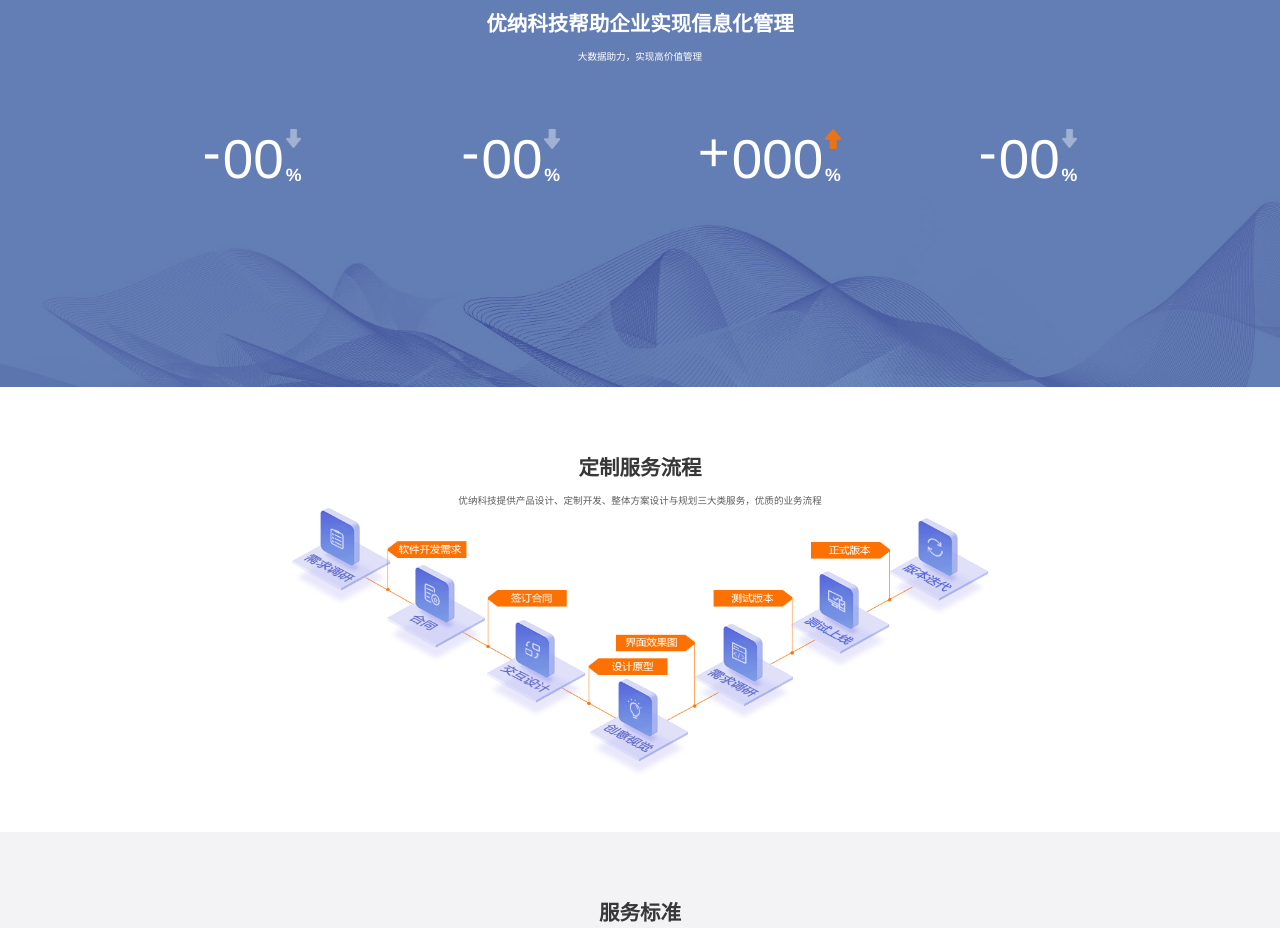
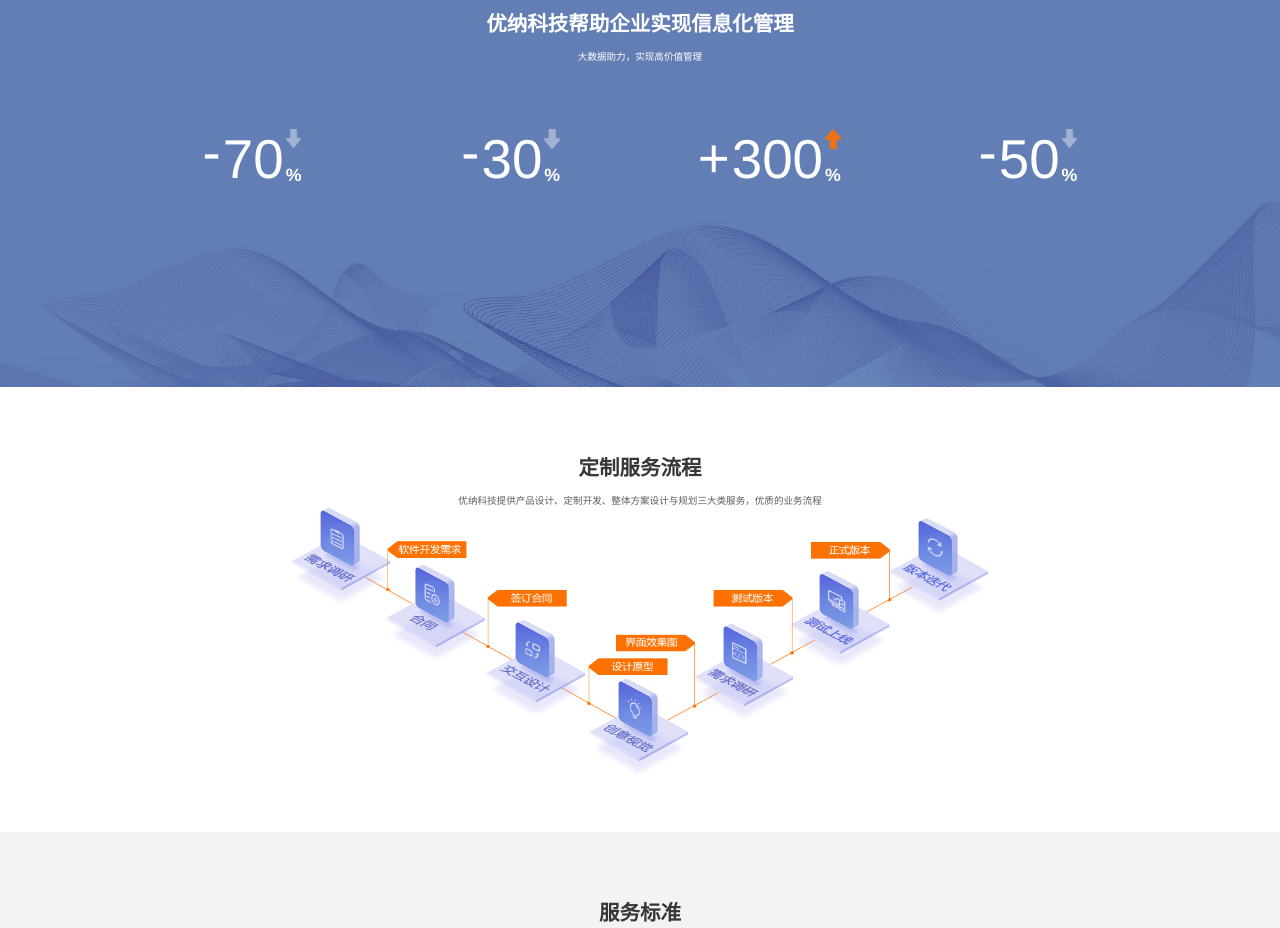
Before and after one commit to smileboyi/EagleEyeWeb, a Vue app: page /#/ in a window 1280 px wide. Shown: the part 1340-2268 px from the top of the page. Built offline with nearby package versions, Linux system fonts and the light colour scheme.

Commit message:
数字动画

```diff
--- a/src/App.vue
+++ b/src/App.vue
@@ -1,8 +1,8 @@
 <template>
-  <div id="app" class="grail w100">
-    <!-- <router-view/> -->
-    <home/>
-  </div>
+  <!-- <div id="app" class="grail w100">
+    <router-view/>
+  </div> -->
+  <home id="app"/>
 </template>
 
 <script>
--- a/src/assets/css/home.less
+++ b/src/assets/css/home.less
@@ -518,6 +518,9 @@
     .symbol1{
       line-height: 1.2rem;
       font-size: 1.4035rem;
+      &.sn3{
+        line-height: 1.5rem;
+      }
     }
     .number{
       display: inline-block;
--- a/src/components/NumAnimation.vue
+++ b/src/components/NumAnimation.vue
@@ -1,5 +1,5 @@
 <template>
-  <div class="num-box flex ovh" :id="`num${num}`"></div>
+  <div class="num-box flex ovh" :id="`num${num}`"  :data-num="`${this.num}`"></div>
 </template>
 <script>
 export default {
--- a/src/pages/home.vue
+++ b/src/pages/home.vue
@@ -156,7 +156,7 @@
 
         <div class="item">
           <div class="data dib">
-            <div class="symbol1">+</div>
+            <div class="symbol1 sn3">+</div>
             <num-animation :num=300 />
             <div class="symbol2">
               <b class="arrow-up dib"></b>
@@ -289,6 +289,7 @@
   data() {
     return {
       isOpenPopup: false,
+      ischange: false,
       swiperOption: {
         notNextTick: true,
         autoplay: 3000,
@@ -359,17 +360,63 @@
   created() {
     this.$nextTick(() => {
       // 当整个服务指标模块展示出来时，变动数字
-      let ele = document.getElementById('process');
+      let ele = document.getElementById('quota');
       let top = parseInt(ele.getBoundingClientRect().top);
-      // window.addEventListener('scroll', () => {
-      //   let scrollTop = document.documentElement.scrollTop || document.body.scrollTop;
-      //   console.log(scrollTop);
-      //   if(scrollTop > top){
-      //   }
-      // }, false)
+      let onumbox = document.querySelectorAll('.num-box');
+      let onums = document.querySelectorAll('.num-box .nums');
+      window.addEventListener('scroll', this.throttle(() => {
+        if(this.ischange) return;
+        let scrollTop = document.documentElement.scrollTop || document.body.scrollTop;
+        if(scrollTop > top-200){
+          // 开始动画
+          for(let item of onums){
+            item.className = "nums fe";
+          }
+          // 3秒后变换内容
+          for(let item of onumbox){
+            let _t = setTimeout(() => {
+              let num = item.getAttribute('data-num');
+              item.innerHTML = num;
+              clearTimeout(_t);
+            },3000)
+          }
+        }
+      }, false),50)
     })
   },
   methods: {
+    // 节流函数：https://blog.csdn.net/ligang2585116/article/details/75003436
+    throttle(func, wait, options) {
+      let context, args, result;
+      let timeout = null;
+      let previous = 0;
+      if (!options) options = {};
+      let later = function() {
+        previous = options.leading === false ? 0 : new Date().getTime();
+        timeout = null;
+        result = func.apply(context, args);
+        if (!timeout) context = args = null;
+      };
+      return function() {
+        let now = new Date().getTime();
+        if (!previous && options.leading === false) previous = now;
+        let remaining = wait - (now - previous);
+        context = this;
+        args = arguments;
+        if (remaining <= 0 || remaining > wait) {
+          if (timeout) {
+            clearTimeout(timeout);
+            timeout = null;
+          }
+          previous = now;
+          result = func.apply(context, args);
+          if (!timeout) context = args = null;
+        } else if (!timeout && options.trailing !== false) {
+          timeout = setTimeout(later, remaining);
+        }
+        return result;
+      };
+    },
     switchEagle(e){
       document.querySelectorAll("#solveplan .left .ac")[0].className = "btn";
       e.target.className = "btn ac";
```
